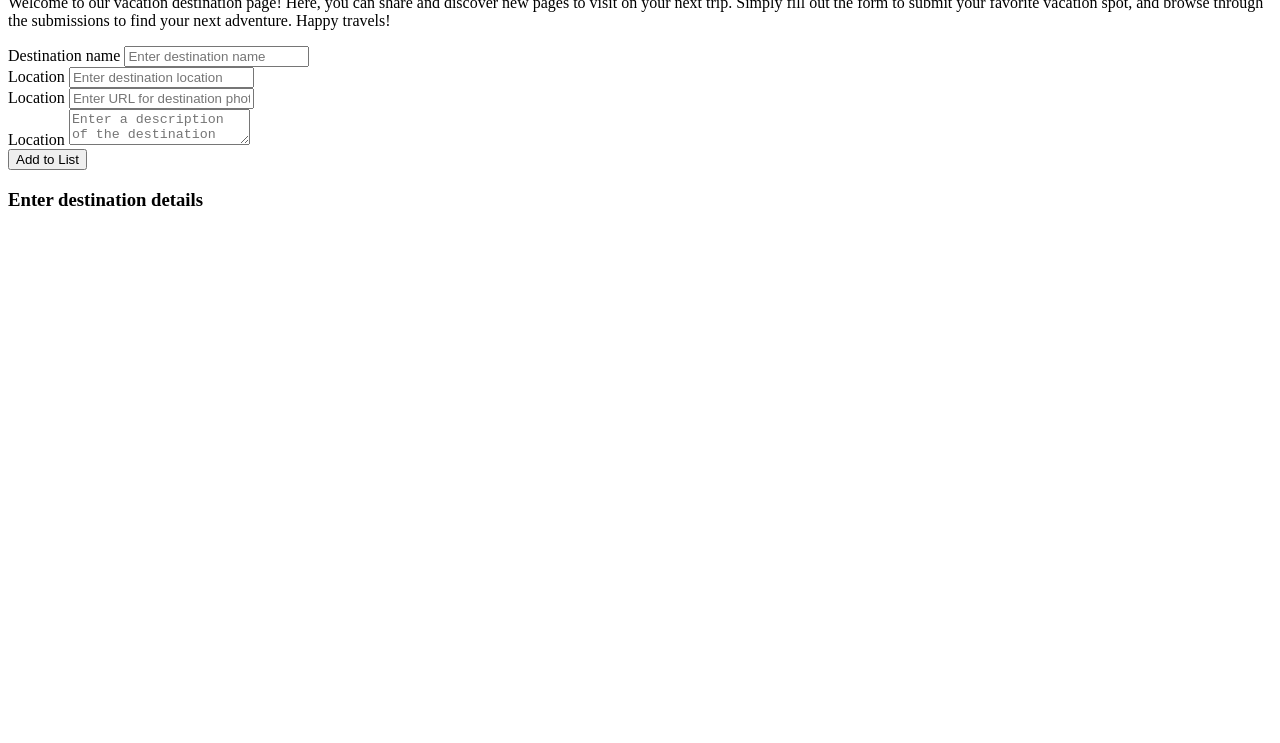
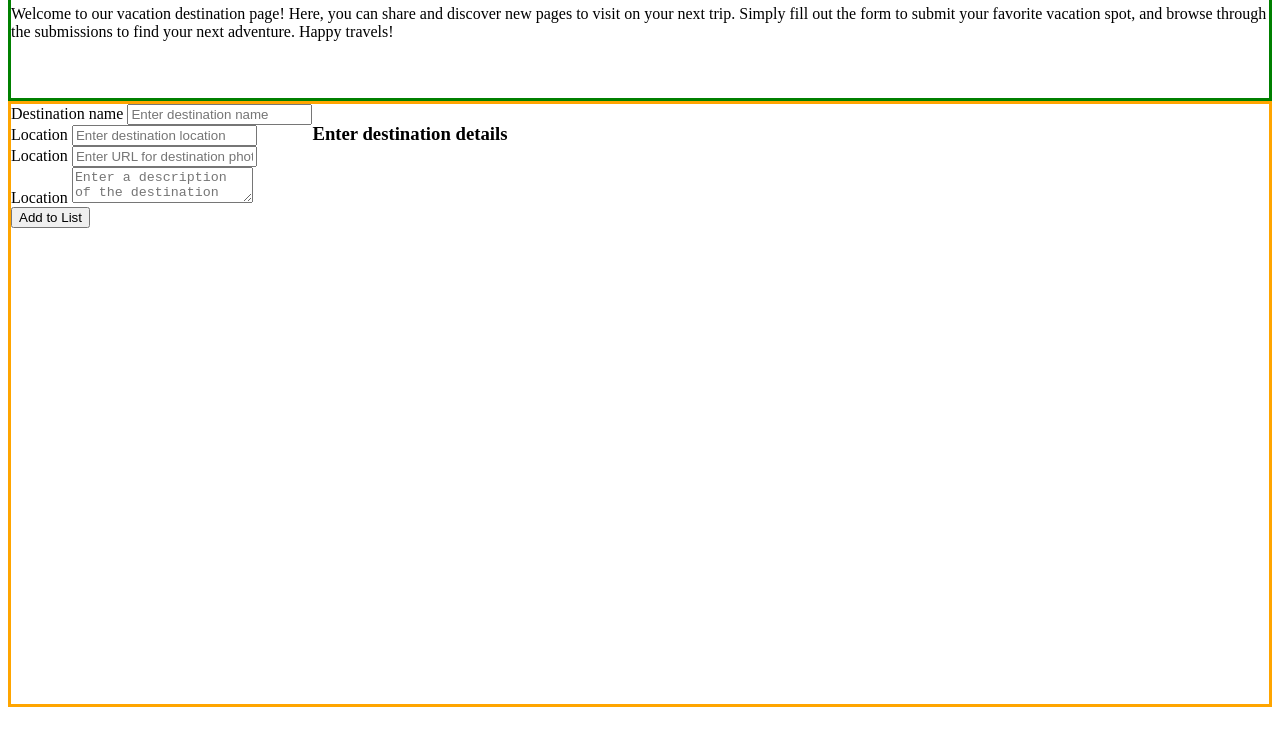
Before and after one commit to sambreece/vacation-destination-page, a plain HTML site: page index.html in a window 1280 px wide. Shown: the part 73-816 px from the top of the page. Drawn offline with Linux system fonts and the light colour scheme.

Commit message:
styled main containers, corrected bottom container tags

```diff
--- a/index.html
+++ b/index.html
@@ -14,7 +14,7 @@
         <h1>Vacation Destination Wishlist</h1>
         <p>Welcome to our vacation destination page! Here, you can share and discover new pages to visit on your next trip. Simply fill out the form to submit your favorite vacation spot, and browse through the submissions to find your next adventure. Happy travels!</p>
     </section>
-    <section id="main_body">
+    <main>
         <article id="left_article">
             <form action="">
 
@@ -48,7 +48,7 @@
 
             </div>
         </article>
-    </section>
+    </main>
     <!--My JavaScript-->
     <script src="./scripts/main.js"></script>
 </body>
--- a/styles/main.css
+++ b/styles/main.css
@@ -0,0 +1,17 @@
+html {
+    box-sizing: border-box;
+}
+body {
+    height: 100vh;
+}
+
+#header {
+    border: 3px solid green;
+    height: 20%;
+}
+
+main {
+    display: flex;
+    border: 3px solid orange;
+    height: 75%;
+}
```
Lines whose indentation alone changed are shown as unchanged.
